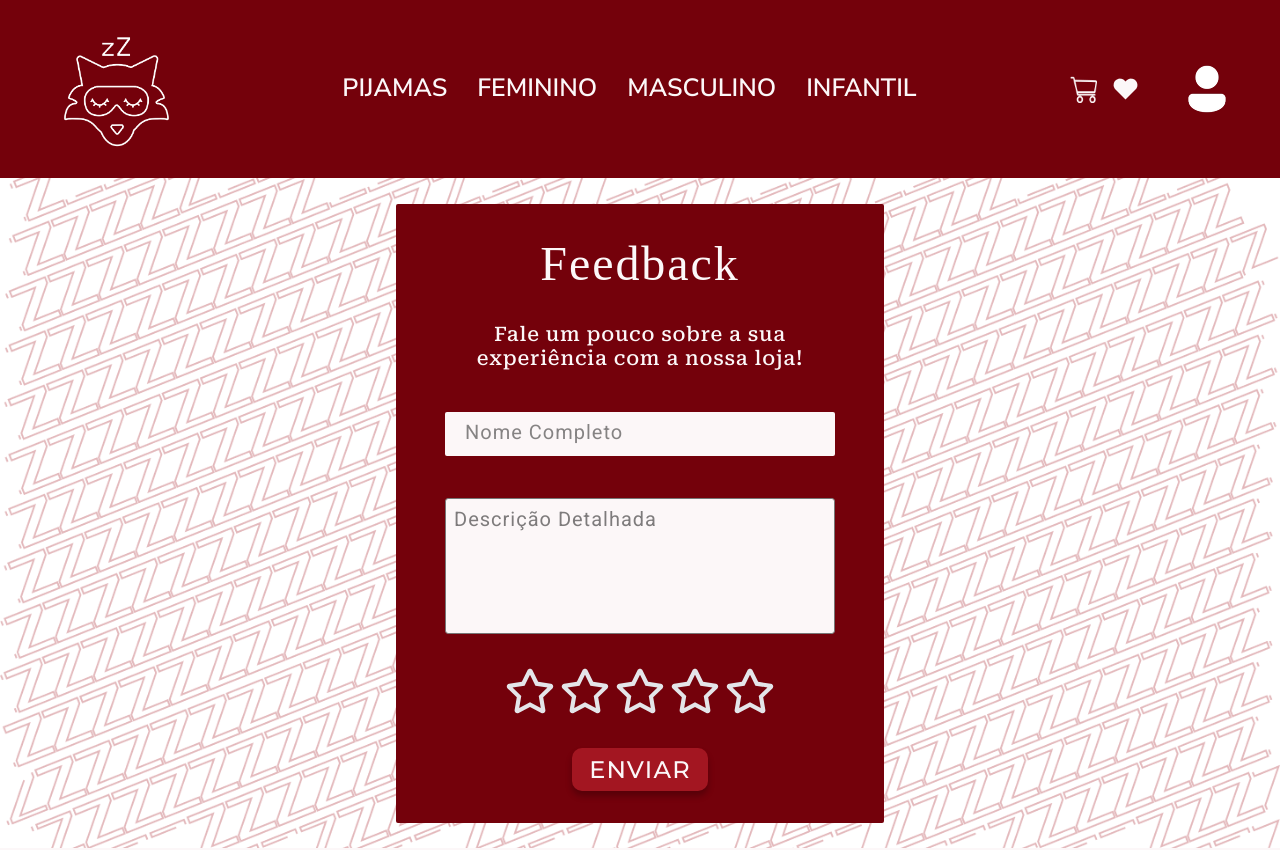
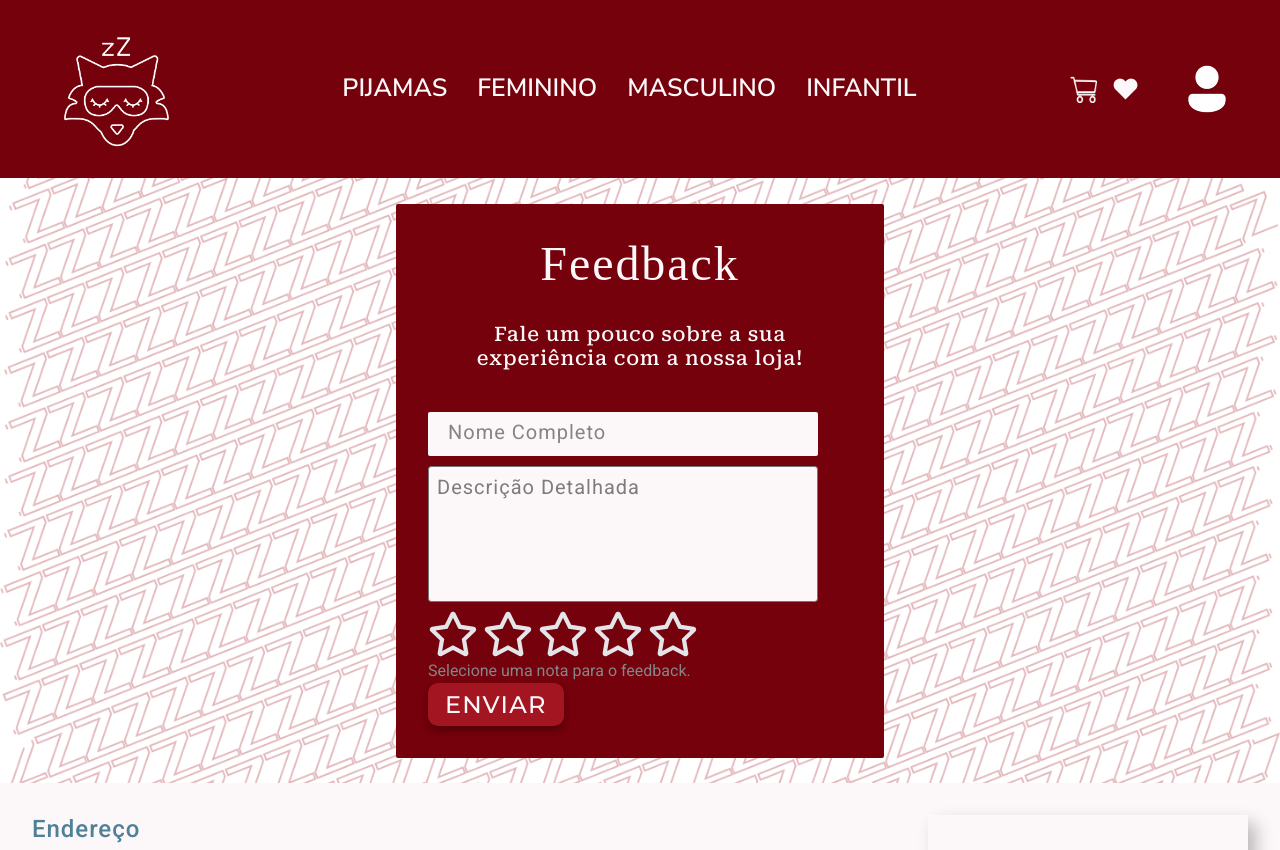
Before and after one commit to berthrage/PijamINha-INJunior25.1, a React (Vite) app: page /feedback in a window 1280 px wide. Shown: the top 850 px of the page. Built offline with nearby package versions, Linux system fonts and the light colour scheme; grey boxes are pictures that could not be loaded; a web font is replaced by a local one.

Commit message:
fix: Uso do axios no feedback

```diff
--- a/src/pages/Feedback/index.tsx
+++ b/src/pages/Feedback/index.tsx
@@ -1,24 +1,86 @@
 import { useState } from "react";
 import { useForm, SubmitHandler } from "react-hook-form";
-import { useNavigate, Link, Form } from "react-router-dom";
 import axios from "axios";
 import styles from "./styles.module.css";
 import Button from "../../components/Button";
 import Input from "../../components/Input";
-import FormContainer from "../../components/FormContainer"
+import FormContainer from "../../components/FormContainer";
 import RatingWidget from "../../components/RatingWidget";
 
-export default function Feedback(){
-    return(
-        <><div className={styles.feedbackSection}>
 
+type FormData = {
+    nome: string;
+    descricao: string;
+    nota: number;
+};
+
+export default function Feedback() {
+    const {
+        register,
+        handleSubmit,
+        formState: { errors },
+        setValue,
+        watch,
+    } = useForm<FormData>();
+
+    const [nota, setNota] = useState(0);
+
+
+    const onSubmit: SubmitHandler<FormData> = async (data) => {
+        try {
+            data.nota = nota;
+
+            const response = await axios.post("/api/feedback", data);
+            console.log("Resposta do servidor:", response.data);
+
+            alert("Feedback enviado com sucesso!");
+        } catch (error) {
+            console.error("Erro ao enviar feedback:", error);
+            alert("Ocorreu um erro ao enviar o feedback. Tente novamente.");
+        }
+    };
+
+    const isFormValid = watch("nome") && watch("descricao") && nota > 0;
+
+    return (
+        <div className={styles.feedbackSection}>
             <FormContainer
-            title="Feedback"
-            description="Fale um pouco sobre a sua experiência com a nossa loja!">
-                <Input placeholder="Nome Completo"></Input>
-                <textarea placeholder="Descrição Detalhada" id={styles.feedbackBox}></textarea>
-                <RatingWidget></RatingWidget>
-                <Button>Enviar</Button></FormContainer>
-        </div>        </>
-    )
+                title="Feedback"
+                description="Fale um pouco sobre a sua experiência com a nossa loja!"
+            >
+                <form onSubmit={handleSubmit(onSubmit)}>
+
+                    <Input
+                        placeholder="Nome Completo"
+                        {...register("nome", { required: "Nome é obrigatório" })}
+                    />
+                    {errors.nome && <p className={styles.error}>{errors.nome.message}</p>}
+
+
+                    <textarea
+                        placeholder="Descrição Detalhada"
+                        id={styles.feedbackBox}
+                        {...register("descricao", { required: "Descrição é obrigatória" })}
+                    />
+                    {errors.descricao && (
+                        <p className={styles.error}>{errors.descricao.message}</p>
+                    )}
+
+                    <RatingWidget
+                        onRatingChange={(value) => {
+                            setNota(value);
+                            setValue("nota", value);
+                        }}
+                    />
+                    {nota === 0 && (
+                        <p className={styles.error}>Selecione uma nota para o feedback.</p>
+                    )}
+
+                    <Button type="submit" disabled={!isFormValid}>
+                        Enviar
+                    </Button>
+                </form>
+            </FormContainer>
+        </div>
+    );
 }
```
